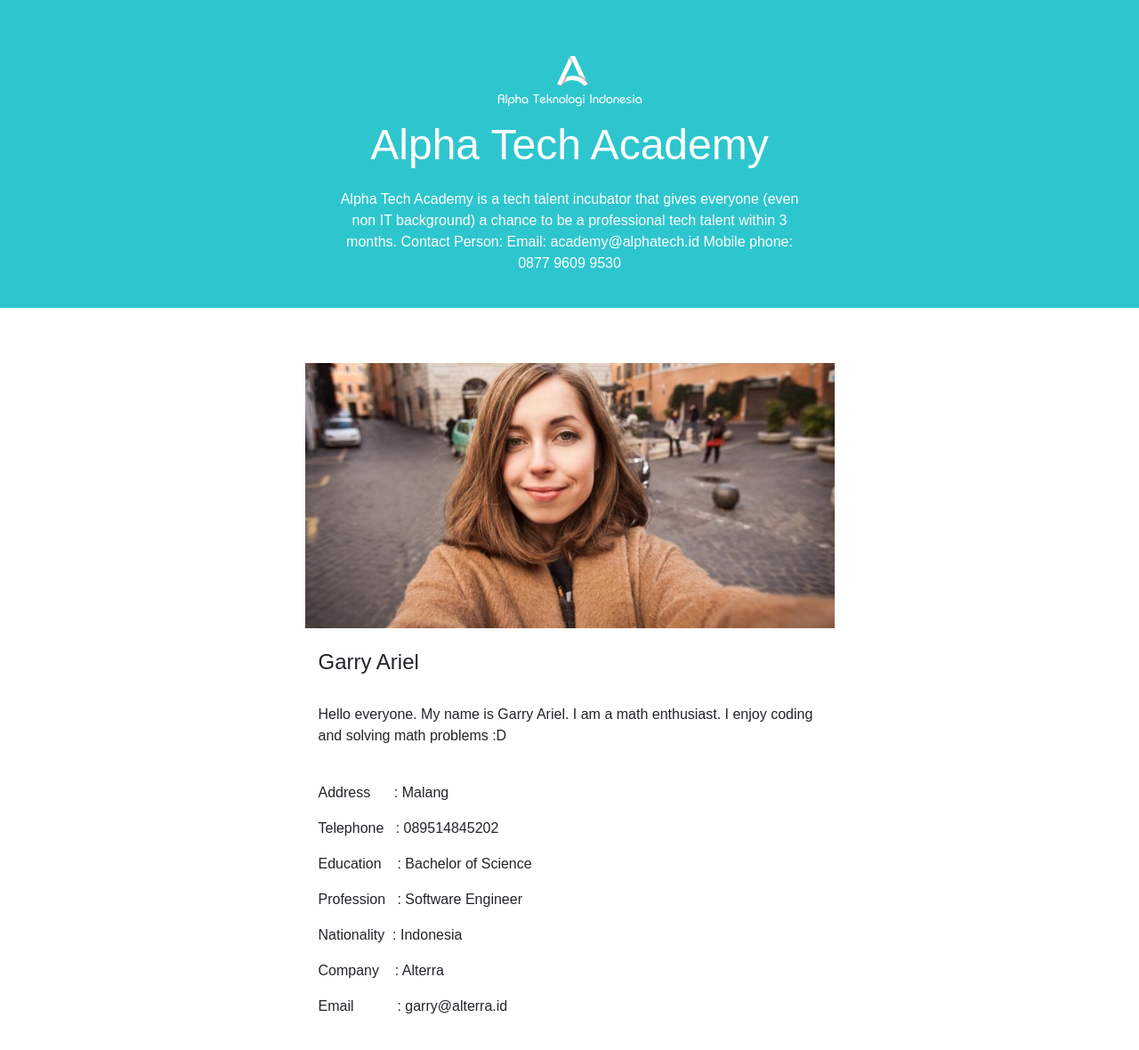
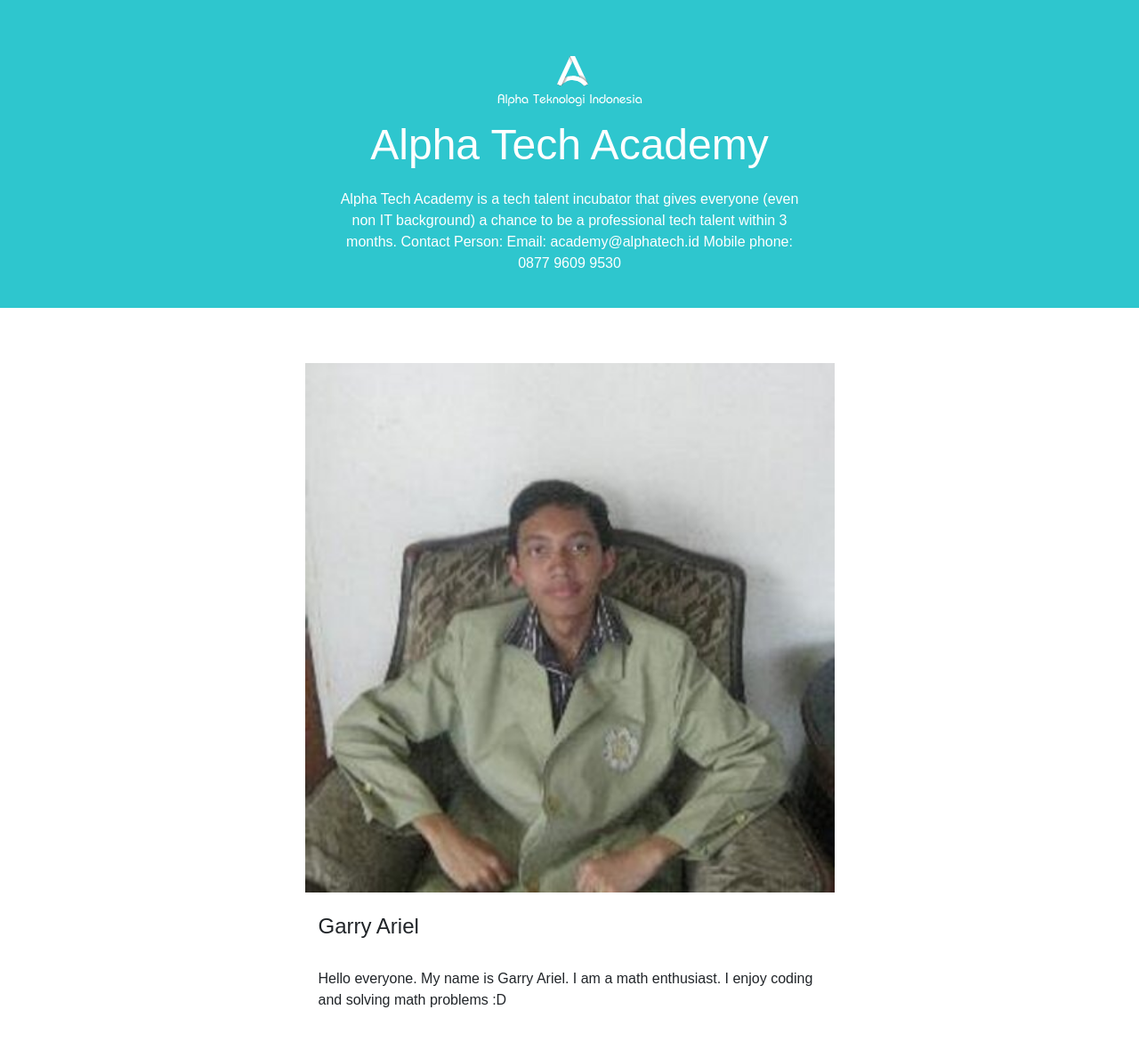
Before and after one commit to garryarielcussoy/DJANGO_Project_Advance_Views, a Django app: page /author/ in a window 1280 px wide. Shown: the part 63-1243 px from the top of the page at 89% size. Run offline with Django 3.2, Linux system fonts and the light colour scheme; some libraries are stand-ins or nearby versions.

Commit message:
Update Author Photo

```diff
--- a/alphatech/templates/alphatech/author.html
+++ b/alphatech/templates/alphatech/author.html
@@ -9,7 +9,7 @@
         <div class="row author-page">
             <div class="col-3"></div>
             <div class="col-6 content-author-field">
-                <img class="author-img" src="../../static/img/author.jpg">
+                <img class="author-img" src="../../static/img/author.jpeg">
                 <div class="container-fluid">
                     <div class="row">
                         <div class="col-12">
```
Also changed, not shown: alphatech/static/img/.jpg (added), alphatech/static/img/author.jpeg (added).
